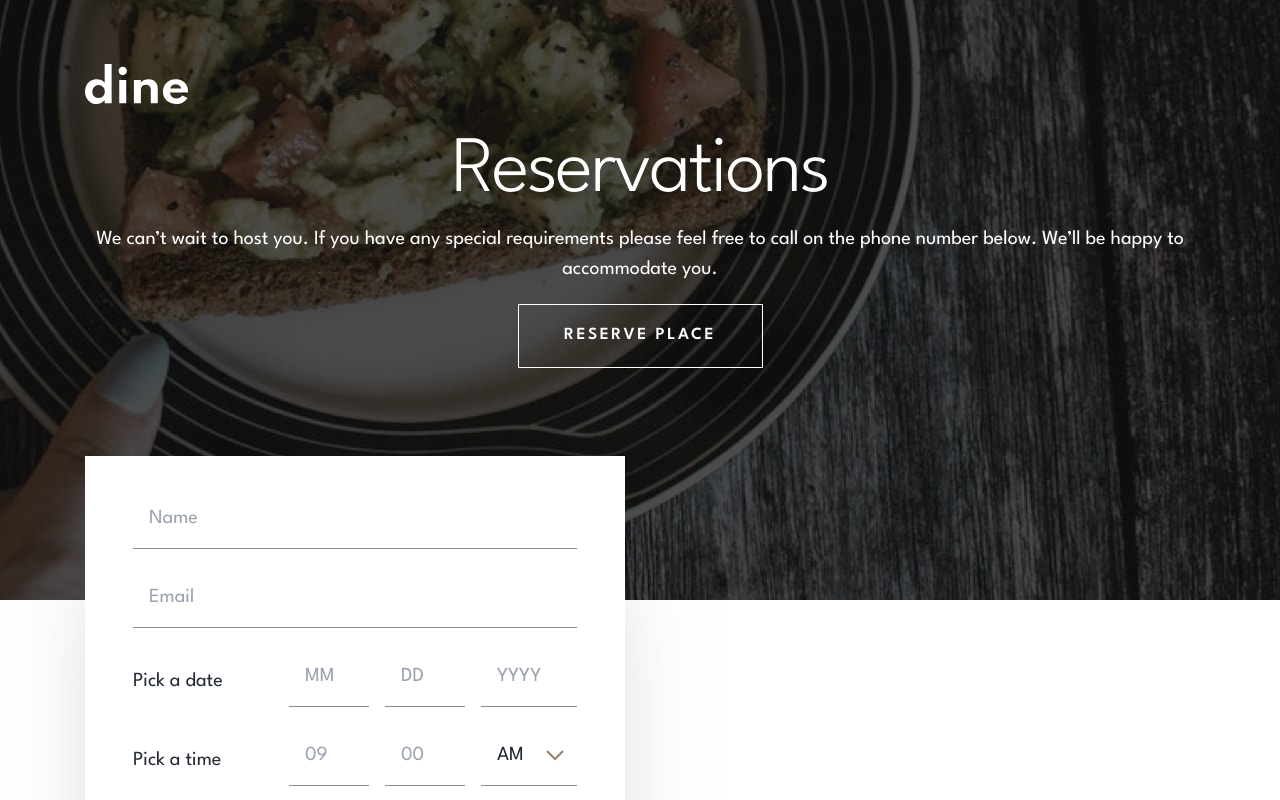
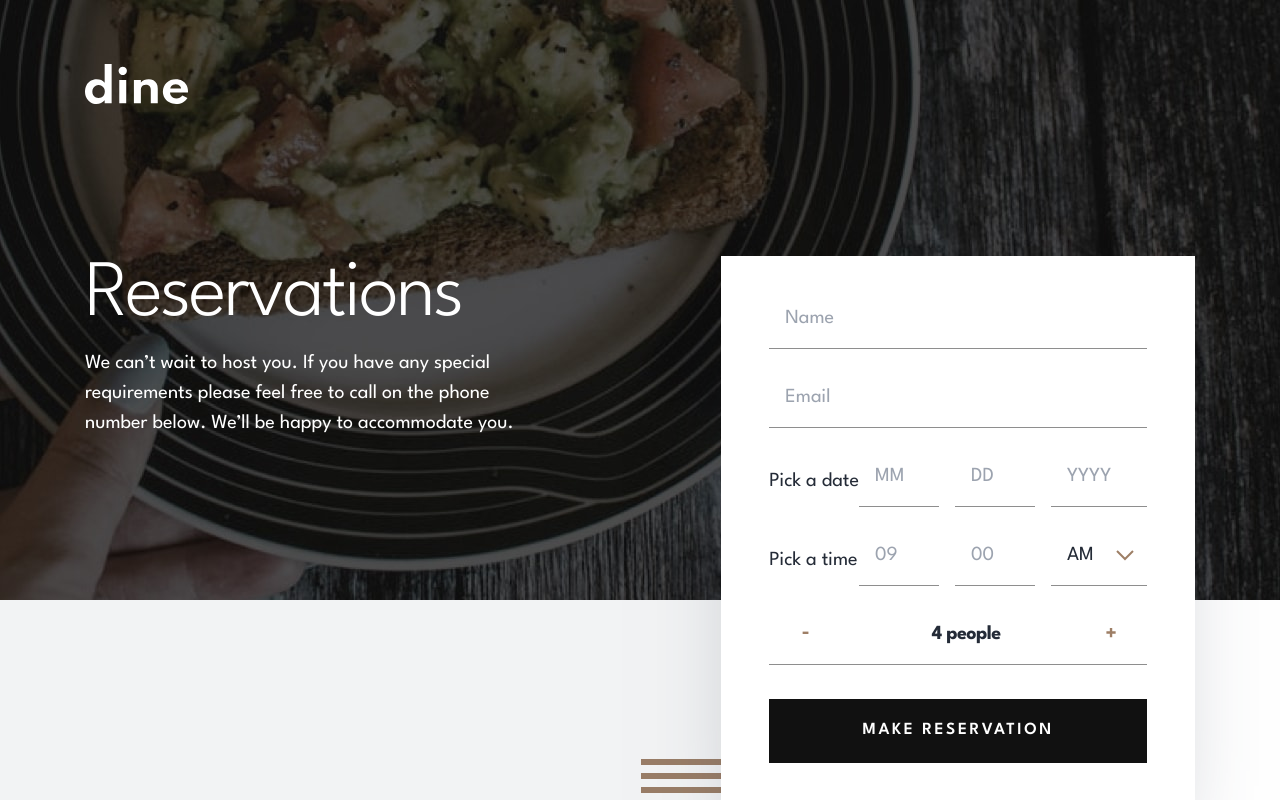
Before and after one commit to Bayoumi-dev/Dine-restaurant-website, a React (Create React App) app: page / in a window 1280 px wide. Shown: the top 800 px of the page. Built offline with nearby package versions, Linux system fonts and the light colour scheme.

Commit message:
reservation form(responsive)

```diff
--- a/src/components/Button.tsx
+++ b/src/components/Button.tsx
@@ -4,13 +4,16 @@ interface Props {
    content: string
    variant?: string
    type?: 'button' | 'submit' | 'reset'
+   className?: string
 }
 
-const Button: FC<Props> = ({ content, variant, type }) => {
+const Button: FC<Props> = ({ content, variant, type, className }) => {
    return (
       <button
          type={type && type}
-         className={`btn ${!variant ? 'primary' : 'secondary'}`}>
+         className={`btn ${!variant ? 'primary' : 'secondary'} ${
+            className ? className : ''
+         }`}>
          {content}
       </button>
    )
--- a/src/components/Forms/TimeFields.tsx
+++ b/src/components/Forms/TimeFields.tsx
@@ -45,7 +45,7 @@ const TimeFields: FC = () => {
                   role="listbox"
                   aria-labelledby="midday"
                   tabIndex={-1}
-                  className='invisible'>
+                  className='invisible opacity-0'>
                   <li
                      role="option"
                      aria-checked='true'
--- a/src/components/ReservationForm.tsx
+++ b/src/components/ReservationForm.tsx
@@ -5,9 +5,7 @@ import TimeFields from './Forms/TimeFields'
 
 const ReservationForm: FC = () => {
    return (
-      <form
-         action="#"
-         className="booking-form">
+      <form action="#" className="booking-form mt-22 md:mt-9 xl:mt-0">
          <input name="name" type="text" placeholder="name" aria-label="name" />
          <input
             name="email"
--- a/src/components/ReservationHeading.tsx
+++ b/src/components/ReservationHeading.tsx
@@ -3,15 +3,17 @@ import Button from './Button'
 
 const ReservationHeading: FC = () => {
    return (
-      <div className="flex flex-col items-center text-white text-center">
+      <div
+         className="flex flex-col items-center xl:items-start text-white
+         text-center xl:text-left">
          <h1>Reservations</h1>
-         <p className="mt-3 mb-5">
+         <p className="max-w-[573px] xl:max-w-md mt-3 mb-5 md:mb-0">
             We can’t wait to host you. If you have any special requirements
             please feel free to call on the phone number below. We’ll be happy
             to accommodate you.
          </p>
          <div className="">
-            <Button content="Reserve Place" />
+            <Button content="Reserve Place" className="md:hidden" />
          </div>
       </div>
    )
--- a/src/components/ReservationSection.tsx
+++ b/src/components/ReservationSection.tsx
@@ -4,10 +4,23 @@ import ReservationForm from './ReservationForm'
 
 const ReservationSection: FC = () => {
    return (
-      <section className="h-[600px] bg-booking bg-center bg-no-repeat bg-cover mb-[534px]">
-         <div className="container pt-33">
+      <section
+         className="h-[600px] bg-booking bg-center bg-no-repeat bg-cover
+         mb-[534px] md:mb-[434px] xl:mb-[320px] relative">
+         <div
+            className="w-full max-w-[1440px] h-80 absolute top-full left-0 xl:before:absolute
+            xl:before:w-[993px] xl:before:h-80 xl:before:bg-secondary-shuttleGray
+            xl:before:opacity-[0.08] xl:before:rounded-br-[100px] xl:before:top-0 xl:before:left-0 overflow-hidden"></div>
+         <div
+            className="container pt-33 md:pt-40 xl:pt-64 flex flex-col items-center xl:flex-row
+            xl:items-start xl:justify-between">
             <ReservationHeading />
-            <ReservationForm />
+            <div className="relative">
+               <div
+                  className="xl:after:absolute xl:after:w-[160px] xl:after:h-[76px]
+                  xl:after:bg-pattern-lines xl:after:-bottom-6 xl:after:-left-20 xl:after:-z-10"></div>
+               <ReservationForm />
+            </div>
          </div>
       </section>
    )
--- a/src/index.css
+++ b/src/index.css
@@ -55,7 +55,7 @@
       before:bg-no-repeat before:bg-center xl:before:bg-left;
    }
    .booking-form {
-      @apply max-w-[540px] bg-white shadow-3xl mt-22 p-8 md:p-12 flex flex-col gap-y-[34px];
+      @apply w-full max-w-[540px] bg-white shadow-3xl p-8 md:p-12 flex flex-col gap-y-[34px];
    }
    .booking-form input {
       @apply w-full pl-4 pb-4 text-xl placeholder:capitalize border-b border-b-silver
--- a/src/layout/Header.tsx
+++ b/src/layout/Header.tsx
@@ -6,9 +6,9 @@ const Header: FC = () => {
    return (
       <header
          className={`absolute ${
-            isHome ? 'top-[236px]' : 'top-14'
-         } md:top-[373px] xl:top-16 z-10 w-full`}>
-         <div className="container text-center xl:text-left">
+            isHome ? 'top-[236px] md:top-[373px]' : 'top-14'
+         } xl:top-16 z-10 w-full`}>
+         <div className={`container text-center ${!isHome && 'md:text-left'} xl:text-left`}>
             <a href="/" className="w-20 h-8 md:w-[103px] md:h-10">
                <img src={Logo} alt="Logo" />
             </a>
--- a/tailwind.config.js
+++ b/tailwind.config.js
@@ -20,6 +20,7 @@ module.exports = {
       container: {
          center: true,
          screens: {
+            md: em(768),
             lg: em(992),
             xl: em(1110),
          },
```
